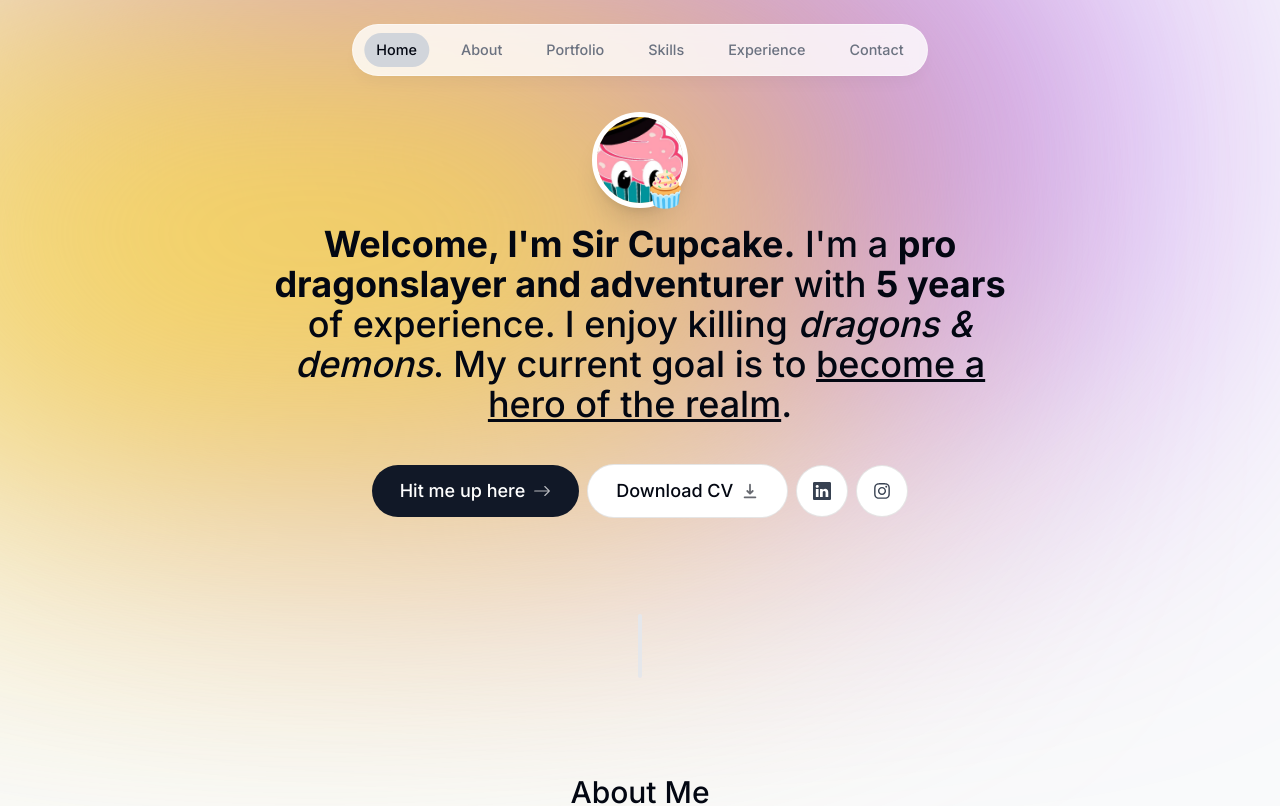
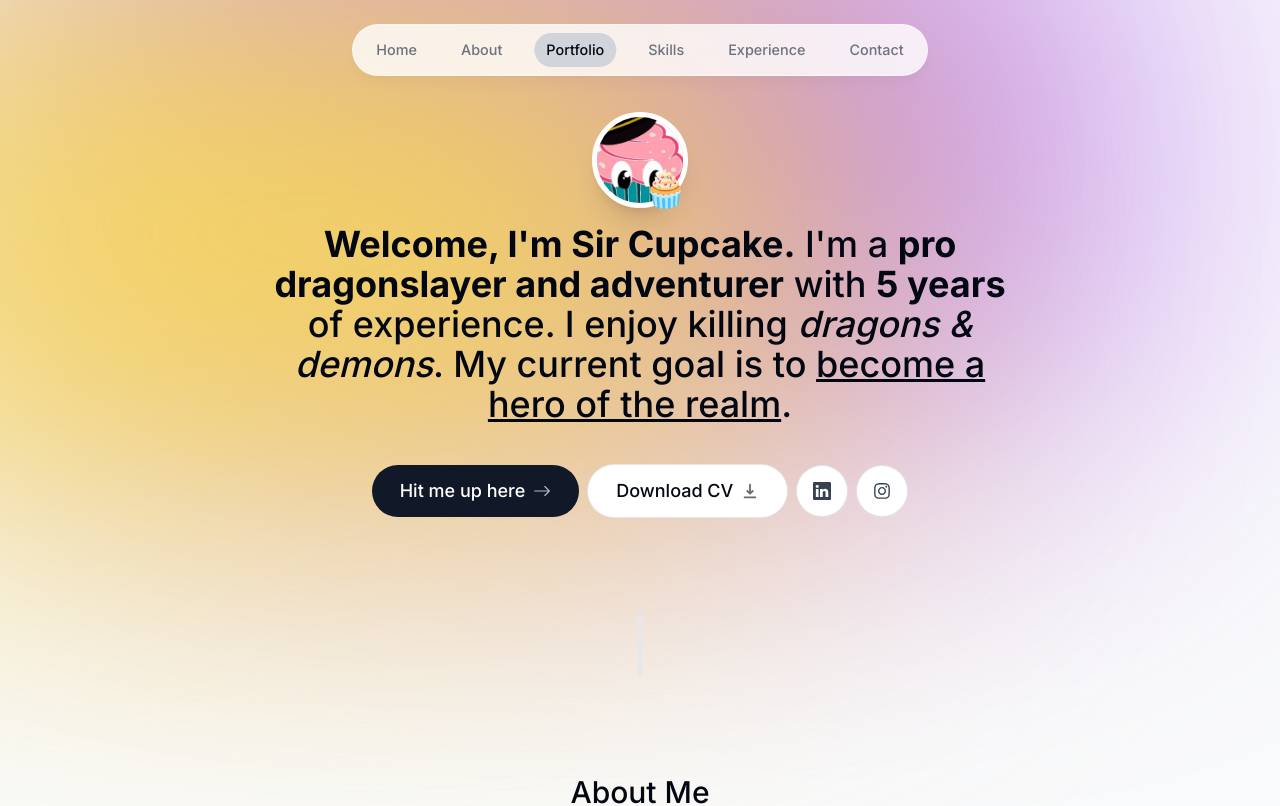
Before and after one commit to bittersweetpuff/portfolio-next-js, a Next.js app: page / in a window 1280 px wide. Shown: the top 806 px of the page. Built offline with nearby package versions, Linux system fonts and the light colour scheme.

Commit message:
Finished Header

```diff
--- a/components/about.tsx
+++ b/components/about.tsx
@@ -3,10 +3,16 @@
 import React from 'react'
 import SectionHeading from './section-heading';
 import { motion } from 'framer-motion';
+import { useSectionInView } from '@/lib/hooks';
 
 export default function About() {
+  const {ref} = useSectionInView("About");
+
+
   return (
-    <motion.section className="mb-28 max-w-[45rem] text-center leading-8 sm:mb-40 scroll-mt-28"
+    <motion.section
+    ref={ref}
+    className="mb-28 max-w-[45rem] text-center leading-8 sm:mb-40 scroll-mt-28"
     initial = {{ opacity: 0, y: 100 }}
     animate = {{ opacity: 1, y: 0 }}
     transition={{ delay: 0.175 }}
--- a/components/header.tsx
+++ b/components/header.tsx
@@ -1,6 +1,6 @@
 "use client";
 
-import React, { useContext, useState } from 'react';
+import React from 'react';
 import { motion } from "framer-motion";
 import { links } from '@/lib/data';
 import Link from 'next/link';
@@ -10,7 +10,7 @@ import { useActiveSectionContext } from '@/context/active-section-context';
 
 export default function header() {
 
-  const {activeSection, setActiveSection} = useActiveSectionContext();
+  const {activeSection, setActiveSection, setTimeOfLastClick} = useActiveSectionContext();
 
   return (
     <header className='z-[999] relative'>
@@ -24,7 +24,13 @@ animate = {{ y: 0, x: "-50%", opacity: 1}}
         {
           links.map(link => (
             <motion.li className='h-3/4 flex items-center justify-center relative' key={link.hash} initial={{ y: -100, opacity: 0}} animate={{y: 0, opacity:1}}>
-              <Link className={clsx('flex w-full items-center justify-center px-3 py-3 hover:text-gray-950 transition', {"text-gray-950": activeSection === link.name})} href={link.hash} onClick={() => setActiveSection(link.name)}>{
+              <Link className={clsx('flex w-full items-center justify-center px-3 py-3 hover:text-gray-950 transition', {"text-gray-950": activeSection === link.name})}
+                href={link.hash} onClick={() => {
+                  setActiveSection(link.name)
+                  setTimeOfLastClick(Date.now())
+                }}
+                >
+                  {
               link.name}
               {link.name === activeSection && (
               <motion.span className = "bg-gray-300 rounded-full absolute inset-0 -z-10"
--- a/components/intro.tsx
+++ b/components/intro.tsx
@@ -9,10 +9,13 @@ import { BsArrowRight } from 'react-icons/bs';
 import { HiDownload } from 'react-icons/hi';
 import { BsLinkedin } from "react-icons/bs";
 import { FaInstagram } from "react-icons/fa";
+import { useSectionInView } from '@/lib/hooks';
 
 export default function Intro() {
+  const {ref} = useSectionInView("Home", 0.5);
+
   return (
-      <section id="home" className="mb-28 max-w-[50rem] text-center sm:mb-0 scroll-mt-[100rem]">
+      <section ref={ref} id="home" className="mb-28 max-w-[50rem] text-center sm:mb-0 scroll-mt-[100rem]">
         <div className='flex items-center justify-center'>
           <div className='relative'>
             <motion.div
--- a/components/portfolio.tsx
+++ b/components/portfolio.tsx
@@ -1,11 +1,16 @@
+"use client";
+
 import React from 'react'
 import SectionHeading from './section-heading'
 import { projectsData } from '@/lib/data'
 import Project from './project';
+import { useSectionInView } from '@/lib/hooks';
 
 export default function Portfolio() {
+      const {ref} = useSectionInView("Portfolio", 0.5);
+
       return (
-      <section id="portfolio" className="scroll-mt-28">
+            <section ref={ref} id="portfolio" className="scroll-mt-28">
             <SectionHeading>Portfolio</SectionHeading>
             <div>
             {
--- a/context/active-section-context.tsx
+++ b/context/active-section-context.tsx
@@ -1,10 +1,9 @@
 "use client";
 
 import React, { createContext, useContext, useState } from 'react';
-import { links } from '@/lib/data';
+import type { SectionName } from '@/lib/types';
 
 
-type SectionName = typeof links[number]["name"];
 type ActiveSectionContextProviderProps = {
     children: React.ReactNode;
 };
@@ -12,6 +11,8 @@ type ActiveSectionContextProviderProps = {
 type ActiveSectionContextType = {
     activeSection: SectionName;
     setActiveSection: React.Dispatch<React.SetStateAction<SectionName>>;
+    timeOfLastClick: number;
+    setTimeOfLastClick: React.Dispatch<React.SetStateAction<number>>;
 }
 
 export const ActiveSectionContext = createContext<ActiveSectionContextType | null>(
@@ -23,12 +24,15 @@ export default function ActiveSectionContextProvider({
 }: ActiveSectionContextProviderProps) {
 
     const [activeSection, setActiveSection] = useState<SectionName>('Home');
+    const [timeOfLastClick, setTimeOfLastClick] = useState(0);
 
     return (
         <ActiveSectionContext.Provider
             value={{
                 activeSection,
                 setActiveSection,
+                timeOfLastClick,
+                setTimeOfLastClick,
             }}>
             {children}
         </ActiveSectionContext.Provider>
--- /dev/null
+++ b/lib/hooks.ts
@@ -0,0 +1,21 @@
+import { useActiveSectionContext } from "@/context/active-section-context";
+import { useEffect } from "react";
+import { useInView } from "react-intersection-observer";
+import { SectionName } from "./types";
+
+export function useSectionInView(sectionName: SectionName, threshold = 0.75) {
+    const {ref, inView} = useInView({
+        threshold,
+      });
+      const { setActiveSection, timeOfLastClick} = useActiveSectionContext();
+
+      useEffect(() => {
+        if (inView && Date.now() - timeOfLastClick > 1000) {
+          setActiveSection(sectionName);
+        }
+      }, [inView, setActiveSection, timeOfLastClick, sectionName])
+
+      return {
+        ref
+      }
+}
--- /dev/null
+++ b/lib/types.ts
@@ -0,0 +1,3 @@
+import { links } from "./data";
+
+export type SectionName = typeof links[number]["name"];
```
Lines whose indentation alone changed are shown as unchanged.
